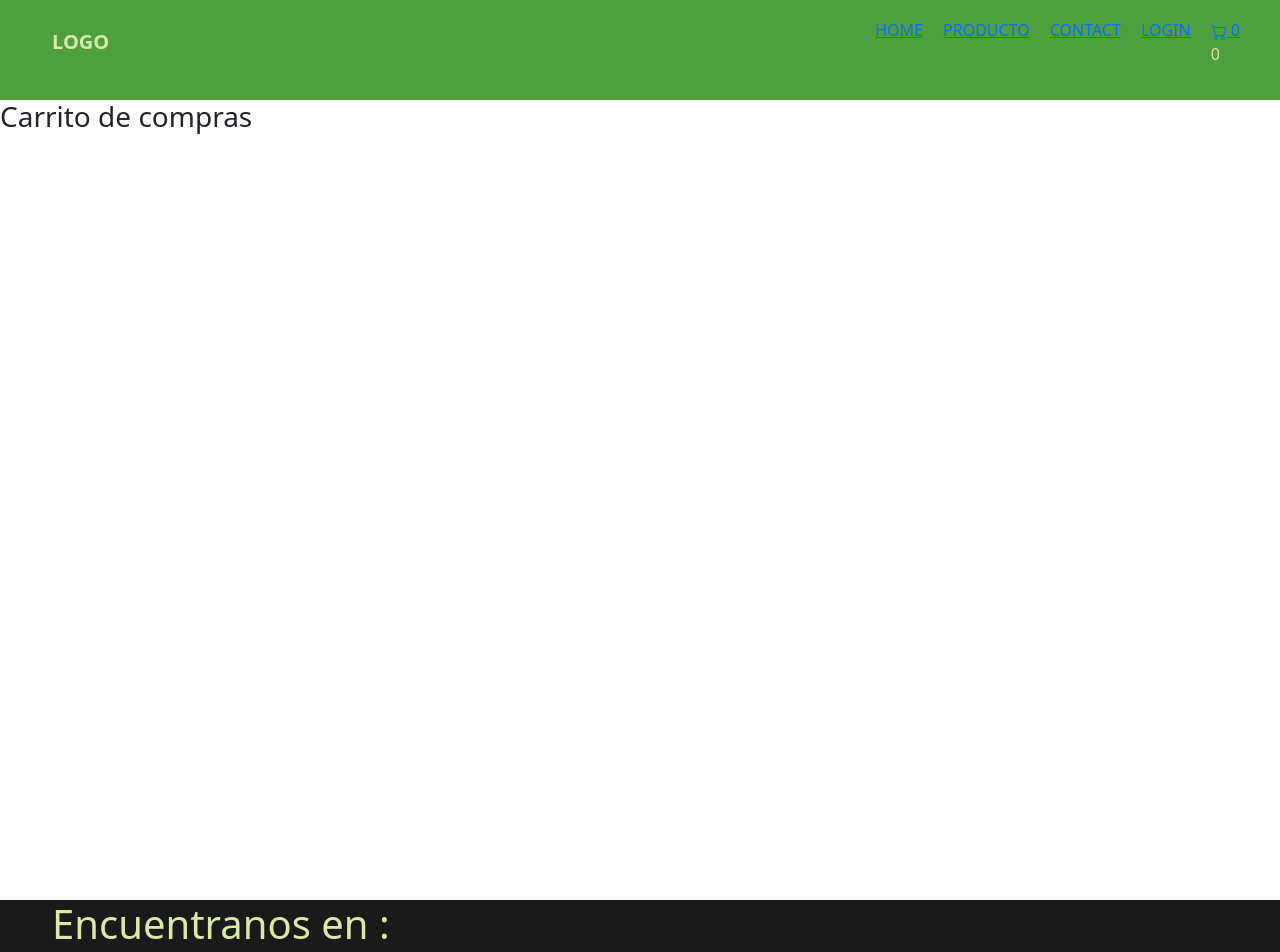
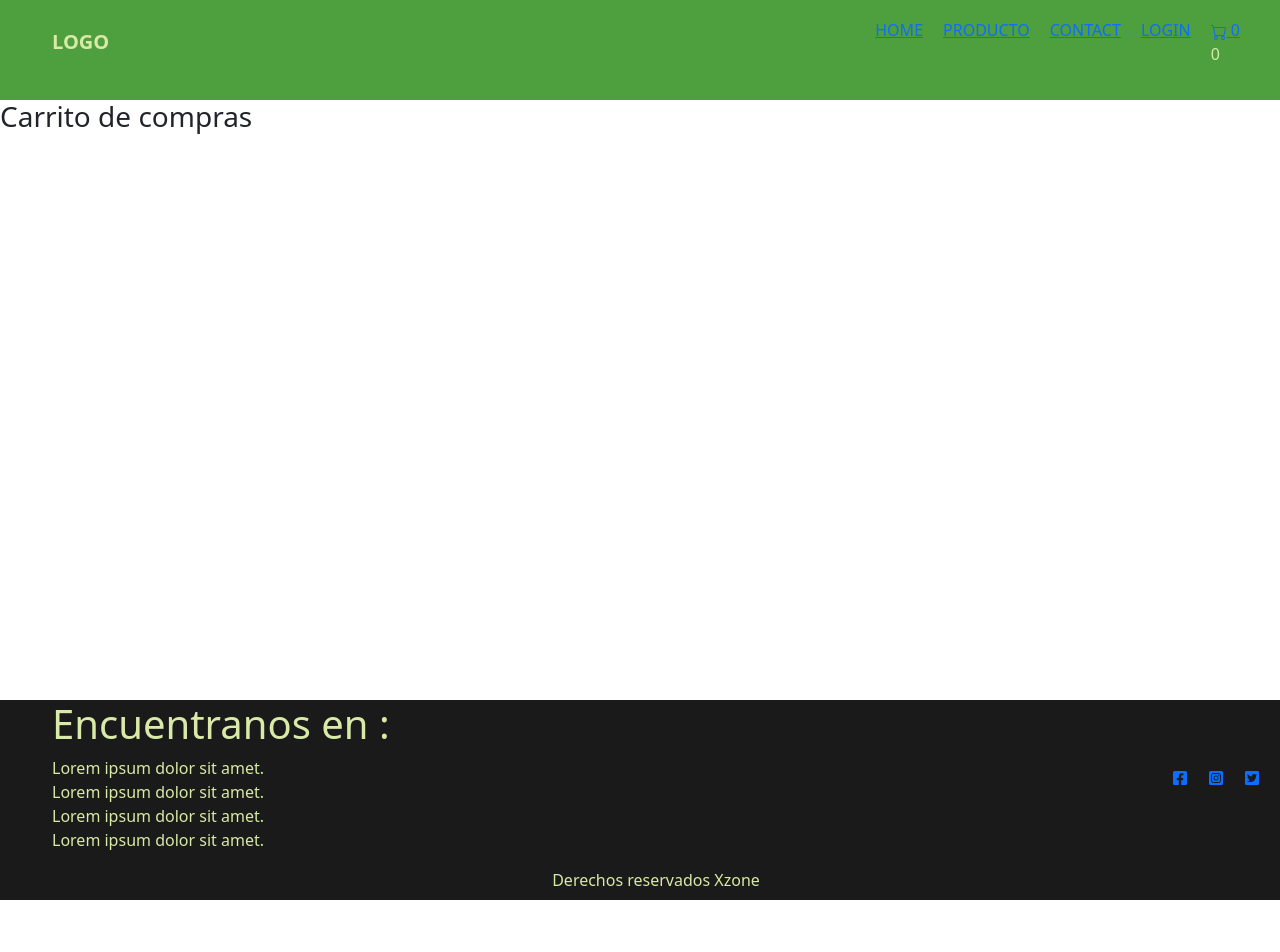
Before and after one commit to QuantumCode2000/xzone, a React (Create React App) app: page /cart in a window 1280 px wide. Shown: the top 952 px of the page. After the commit the page ends 900 px from the top, so only its background shows below. Built offline with nearby package versions, Linux system fonts and the light colour scheme.

Commit message:
solucioned problems with links

```diff
--- a/src/components/Footer/Footer.styles.css
+++ b/src/components/Footer/Footer.styles.css
@@ -1,14 +1,14 @@
 .footer {
   display: flex;
   flex-direction: row;
-  height: 150px;
+  height: 200px;
   background-color: #191a19;
   align-items: center;
   color: #d8e9a8;
   justify-content: space-between;
   flex-direction: column;
   padding: 0 20px;
-  padding-bottom: 10px;
+  /* padding-bottom: 10px; */
 }
 .footer .footer-container {
   display: flex;
--- a/src/components/Header/Header.jsx
+++ b/src/components/Header/Header.jsx
@@ -20,7 +20,7 @@ const Header = () => {
           <Link to="/contact">CONTACT</Link>
         </li>
         <li>
-          <Link to="/product">LOGIN</Link>
+          <Link to="/login">LOGIN</Link>
         </li>
         <li>
           <Link to="/cart">
--- a/src/index.css
+++ b/src/index.css
@@ -3,9 +3,7 @@
   padding: 0;
   box-sizing: border-box;
 }
-a {
-  text-decoration: none;
-}
+
 body {
   margin: 0;
   font-family: -apple-system, BlinkMacSystemFont, "Segoe UI", "Roboto", "Oxygen",
@@ -21,5 +19,5 @@ code {
 }
 
 .children-main {
-  height: 100vh;
+  height: 600px;
 }
--- a/src/pages/Cart/Cart.jsx
+++ b/src/pages/Cart/Cart.jsx
@@ -2,7 +2,7 @@ import React, { useContext } from "react";
 
 //Context
 import StoreContext from "../../context/StoreContext";
-
+import { Button } from "react-bootstrap";
 const Cart = () => {
   const { cart, handleRemoveToCart } = useContext(StoreContext);
 
@@ -13,7 +13,9 @@ const Cart = () => {
         <div key={item.id} className="mt-10">
           <p>{item.name}</p>
           <p>{item.price}</p>
-          <button onClick={() => handleRemoveToCart(item)}>Eliminar</button>
+          <Button variant="danger" onClick={() => handleRemoveToCart(item)}>
+            Eliminar
+          </Button>
         </div>
       ))}
     </div>
```
